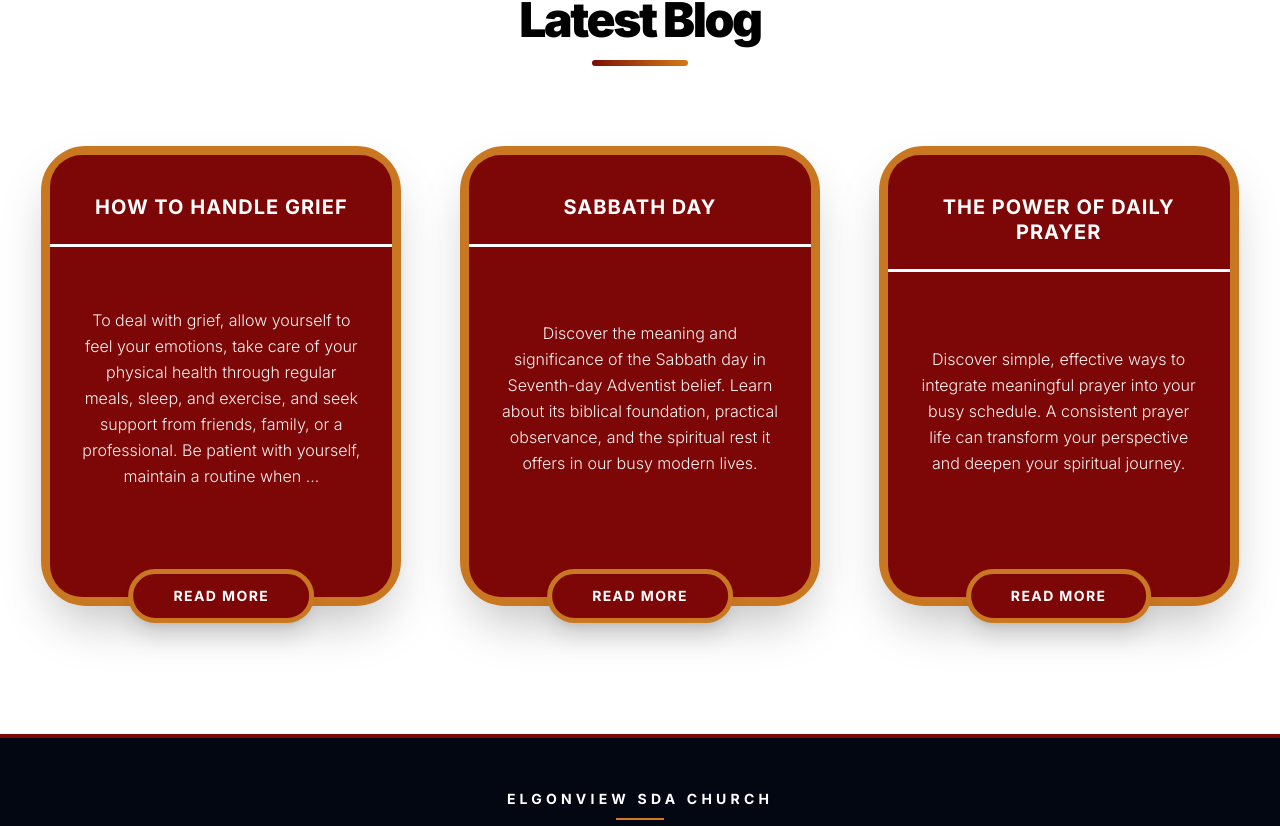
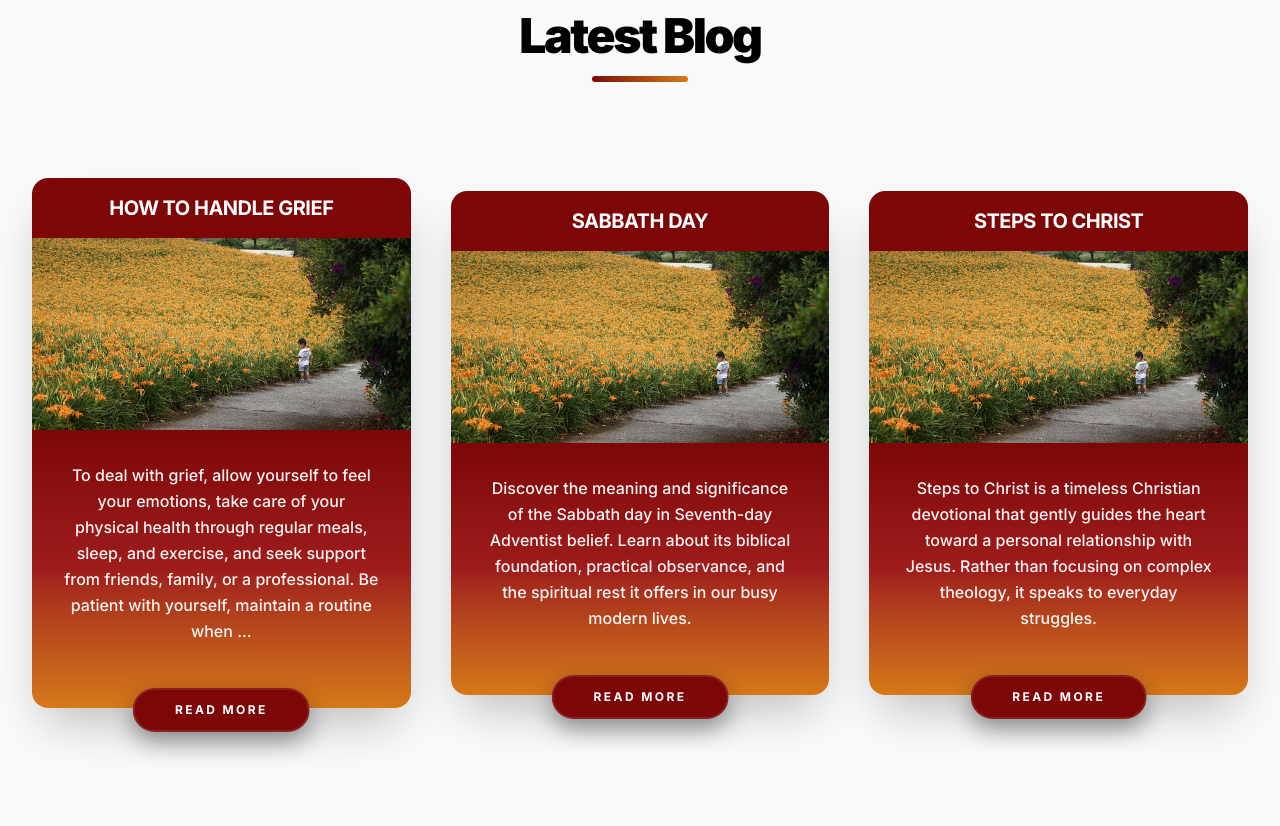
Before and after one commit to code-iddih/evss, a Next.js app in the folder frontend/: page / in a window 1280 px wide. Shown: the part 4054-4880 px from the top of the page. Built offline with nearby package versions, Linux system fonts and the light colour scheme.

Commit message:
Updates the animation

```diff
--- a/frontend/app/events/LatestBlogSection.tsx
+++ b/frontend/app/events/LatestBlogSection.tsx
@@ -8,76 +8,81 @@ const cards = [
     title: "HOW TO HANDLE GRIEF",
     text: "To deal with grief, allow yourself to feel your emotions, take care of your physical health through regular meals, sleep, and exercise, and seek support from friends, family, or a professional. Be patient with yourself, maintain a routine when ...",
     href: "/blog/how-to-handle-grief",
+    image: "/images/flowers.jpg",
   },
   {
     title: "SABBATH DAY",
     text: "Discover the meaning and significance of the Sabbath day in Seventh-day Adventist belief. Learn about its biblical foundation, practical observance, and the spiritual rest it offers in our busy modern lives.",
     href: "/blog/sabbath-day",
+    image: "/images/flowers1.jpg",
   },
   {
-    title: "THE POWER OF DAILY PRAYER",
-    text: "Discover simple, effective ways to integrate meaningful prayer into your busy schedule. A consistent prayer life can transform your perspective and deepen your spiritual journey.",
-    href: "/blog/power-of-daily-prayer",
+    title: "STEPS TO CHRIST",
+    text: "Steps to Christ is a timeless Christian devotional that gently guides the heart toward a personal relationship with Jesus. Rather than focusing on complex theology, it speaks to everyday struggles.",
+    href: "/blog/steps-to-christ",
+    image: "/images/flowers2.jpg",
   },
 ];
 
 export default function LatestBlogSection() {
   return (
-    <section className="relative py-20 bg-white overflow-hidden">
-      {/* Container: Added px-6 to prevent cards from touching screen edges on mobile */}
+    <section className="relative py-24 bg-gray-50 overflow-hidden">
       <div className="relative z-10 max-w-7xl mx-auto px-6 md:px-8">
 
-        {/* 1. Centered Header */}
+        {/* Header Section */}
         <ScrollReveal>
-          <div className="mb-20 flex flex-col items-center text-center">
+          <div className="mb-24 flex flex-col items-center text-center">
             <h2 className="text-4xl md:text-5xl font-black text-black tracking-tighter mb-4">
               Latest Blog
             </h2>
+            {/* EXACT MATCH BAR: width 24, height 1.5, rounded-full, gradient from Maroon to Orange */}
             <div className="w-24 h-1.5 rounded-full bg-gradient-to-r from-[#7d0707] to-[#d67918]" />
           </div>
         </ScrollReveal>
 
-        {/* 2. Grid: justify-items-center is key for mobile balancing */}
-        <div className="grid grid-cols-1 md:grid-cols-2 lg:grid-cols-3 gap-y-28 gap-x-10 justify-items-center">
+        {/* Blog Grid */}
+        <div className="grid grid-cols-1 md:grid-cols-2 lg:grid-cols-3 gap-x-10 gap-y-24 justify-items-center pb-16">
           {cards.map((c, idx) => (
             <ScrollReveal
               key={c.title}
               delay={idx * 0.1}
-              /* w-full + flex justify-center ensures the animation wrapper centers correctly */
-              className="w-full flex justify-center items-center"
+              className="w-full flex justify-center"
             >
+              {/* Card Container */}
+              <div className="group relative w-full max-w-[380px] rounded-2xl shadow-2xl bg-white flex flex-col transition-all duration-300 hover:-translate-y-2">
 
-              {/* Card Container: Using w-full with max-w to handle all phone widths */}
-              <div className="relative w-full max-w-[360px] min-h-[460px] rounded-[45px] border-[10px] border-[#c97720] shadow-2xl transition-all duration-300 hover:-translate-y-2 flex flex-col bg-transparent">
-
-                {/* Maroon Inner Box */}
-                <div className="flex-grow bg-[#7d0707] rounded-[32px] overflow-hidden flex flex-col m-[-1px]">
-
-                  {/* Title Area */}
-                  <div className="pt-10 pb-6 px-6 text-center">
-                    <h3 className="text-white font-bold text-xl tracking-wider uppercase leading-tight">
+                {/* 1. Maroon Header Title Bar */}
+                <div className="bg-[#7d0707] py-4 px-6 text-center rounded-t-2xl">
+                  <h3 className="text-white font-bold text-xl tracking-tight uppercase">
                     {c.title}
                   </h3>
                 </div>
 
-                  {/* Divider */}
-                  <div className="h-[3px] w-full bg-white shrink-0" />
+                {/* 2. Image Area */}
+                <div className="h-48 w-full overflow-hidden">
+                  <img
+                    src={c.image}
+                    alt={c.title}
+                    className="w-full h-full object-cover transition-transform duration-500 group-hover:scale-110"
+                  />
+                </div>
 
-                  {/* Text Content */}
-                  <div className="p-8 pb-20 flex-grow flex items-center justify-center text-center">
-                    <p className="text-white text-sm md:text-base leading-relaxed font-light opacity-95">
+                {/* 3. Gradient Content Area */}
+                <div className="p-8 pb-16 bg-gradient-to-b from-[#7d0707] via-[#9e1c1c] to-[#d67918] flex-grow rounded-b-2xl">
+                  <p className="text-white text-sm md:text-base leading-relaxed font-medium text-center opacity-95">
                     {c.text}
                   </p>
                 </div>
-                </div>
 
-                {/* Read More Button: Fixed bottom position */}
+                {/* 4. Floating Button */}
+                <div className="absolute -bottom-6 left-1/2 -translate-x-1/2 w-full flex justify-center z-20">
                   <a
                     href={c.href}
-                  className="absolute bottom-0 left-1/2 -translate-x-1/2 translate-y-1/2 bg-[#7d0707] text-white px-10 py-3 rounded-full font-bold text-sm tracking-widest uppercase border-[5px] border-[#c97720] shadow-xl transition-all hover:scale-110 hover:bg-[#902020] whitespace-nowrap z-20"
+                    className="bg-[#7d0707] text-white px-10 py-3 rounded-full font-bold text-xs tracking-[0.2em] uppercase shadow-[0_10px_25px_rgba(0,0,0,0.4)] hover:bg-black transition-all duration-300 whitespace-nowrap border-2 border-white/10"
                   >
                     READ MORE
                   </a>
+                </div>
               </div>
             </ScrollReveal>
           ))}
```
Lines whose indentation alone changed are shown as unchanged.
